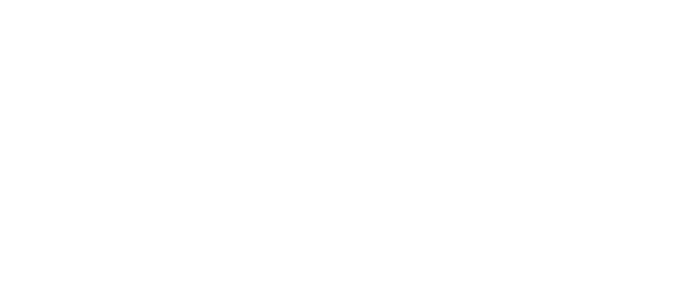
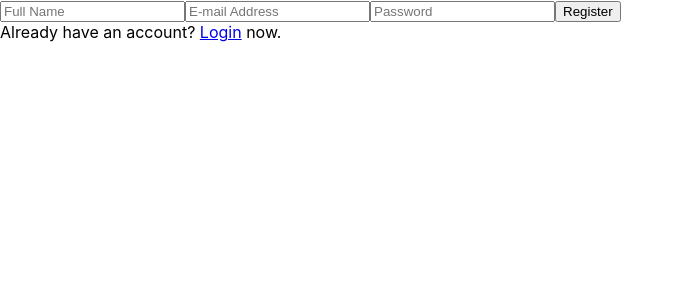
Before and after one commit to Meetapper/Meetapper-front, a React (Create React App) app: page /register in a window 1280 px wide. Before the commit this address had no page. Shown: the top 300 px of the page, without its empty margins (0-684 px from the left). Built offline with nearby package versions, Linux system fonts and the light colour scheme; no server answers; the HTML template or start-up script is replaced by a standard one.

Commit message:
basic auth works

```diff
--- a/src/App.js
+++ b/src/App.js
@@ -1,11 +1,15 @@
 import { BrowserRouter as Router, Route, Routes } from "react-router-dom";
 import LoginPage from './pages/LoginPage';
+import Register from './pages/Register';
+import Logout from './pages/Logout'
 
 function App() {
   return (
     <Router>
       <Routes>
         <Route path="/" element={<LoginPage />}/>
+        <Route path="/register" element={<Register />}/>
+        <Route path="/logout" element={<Logout />}/>
       </Routes>
     </Router>
   );
--- /dev/null
+++ b/src/Firebase.js
@@ -0,0 +1,74 @@
+// Import the functions you need from the SDKs you need
+import { initializeApp } from "firebase/app";
+import { getAnalytics } from "firebase/analytics";
+import {getAuth, signInWithPopup, signInWithEmailAndPassword,
+    createUserWithEmailAndPassword, sendPasswordResetEmail, signOut } from 'firebase/auth';
+import { getFirestore, query, getDocs, collection, where, addDoc } from "firebase/firestore";
+
+// TODO: Add SDKs for Firebase products that you want to use
+// https://firebase.google.com/docs/web/setup#available-libraries
+
+// Your web app's Firebase configuration
+// For Firebase JS SDK v7.20.0 and later, measurementId is optional
+const firebaseConfig = {
+    apiKey: "AIzaSyDKVNc8v9aLIvTz-ezKB6_H4GEjKgdx7Cs",
+    authDomain: "meetapper.firebaseapp.com",
+    projectId: "meetapper",
+    storageBucket: "meetapper.appspot.com",
+    messagingSenderId: "771946286692",
+    appId: "1:771946286692:web:55695f3a453dc184bc9971",
+    measurementId: "G-Q0D4FGWBLE"
+};
+
+// Initialize Firebase
+const app = initializeApp(firebaseConfig);
+const analytics = getAnalytics(app);
+const auth = getAuth(app);
+const db = getFirestore(app);
+const logInWithEmailAndPassword = async (email, password) => {
+    try {
+        await signInWithEmailAndPassword(auth, email, password);
+    } catch (err) {
+        console.error(err);
+        alert(err.message);
+    }
+};
+
+const registerWithEmailAndPassword = async (name, email, password) => {
+    try {
+        const res = await createUserWithEmailAndPassword(auth, email, password);
+        const user = res.user;
+        await addDoc(collection(db, "users"), {
+            uid: user.uid,
+            name,
+            authProvider: "local",
+            email,
+        });
+    } catch (err) {
+        console.error(err);
+        alert(err.message);
+    }
+};
+
+const sendPasswordReset = async (email) => {
+    try {
+        await sendPasswordResetEmail(auth, email);
+        alert("Password reset link sent!");
+    } catch (err) {
+        console.error(err);
+        alert(err.message);
+    }
+};
+
+const logout = () => {
+    signOut(auth);
+};
+
+export {
+    auth,
+    db,
+    logInWithEmailAndPassword,
+    registerWithEmailAndPassword,
+    sendPasswordReset,
+    logout,
+};
--- a/src/pages/LoginPage.jsx
+++ b/src/pages/LoginPage.jsx
@@ -1,11 +1,50 @@
-import React from "react";
-
-const LoginPage = () => {
-  return (
-    <h1>
-      LOGIN
-    </h1>
-  );
+import React, { useEffect, useState } from "react";
+import { Link, useNavigate } from "react-router-dom";
+import { auth, logInWithEmailAndPassword } from "../Firebase.js";
+import { useAuthState } from "react-firebase-hooks/auth";
+function LoginPage() {
+    const [email, setEmail] = useState("");
+    const [password, setPassword] = useState("");
+    const [user, loading, error] = useAuthState(auth);
+    const navigate = useNavigate();
+    useEffect(() => {
+        if (loading) {
+            // maybe trigger a loading screen
+            return;
+        }
+        if (user) navigate("/dashboard");
+    }, [user, loading]);
+    return (
+        <div className="login">
+            <div className="login__container">
+                <input
+                    type="text"
+                    className="login__textBox"
+                    value={email}
+                    onChange={(e) => setEmail(e.target.value)}
+                    placeholder="E-mail Address"
+                />
+                <input
+                    type="password"
+                    className="login__textBox"
+                    value={password}
+                    onChange={(e) => setPassword(e.target.value)}
+                    placeholder="Password"
+                />
+                <button
+                    className="login__btn"
+                    onClick={() => logInWithEmailAndPassword(email, password)}
+                >
+                    Login
+                </button>
+                <div>
+                    <Link to="/reset">Forgot Password</Link>
+                </div>
+                <div>
+                    Don't have an account? <Link to="/register">Register</Link> now.
+                </div>
+            </div>
+        </div>
+    );
 }
-
 export default LoginPage;
--- /dev/null
+++ b/src/pages/Logout.jsx
@@ -0,0 +1,6 @@
+import React from "react";
+import {logout} from "../Firebase";
+
+const Logout = function() { logout(); }
+
+export default Logout;
--- /dev/null
+++ b/src/pages/Register.jsx
@@ -0,0 +1,56 @@
+import React, { useEffect, useState } from "react";
+import { useAuthState } from "react-firebase-hooks/auth";
+import { Link, useNavigate } from "react-router-dom";
+import {
+    auth,
+    registerWithEmailAndPassword,
+} from "../Firebase.js";
+function Register() {
+    const [email, setEmail] = useState("");
+    const [password, setPassword] = useState("");
+    const [name, setName] = useState("");
+    const [user, loading, error] = useAuthState(auth);
+    const history = useNavigate();
+    const register = () => {
+        if (!name) alert("Please enter name");
+        registerWithEmailAndPassword(name, email, password);
+    };
+    useEffect(() => {
+        if (loading) return;
+        if (user) history.replace("/dashboard");
+    }, [user, loading]);
+    return (
+        <div className="register">
+            <div className="register__container">
+                <input
+                    type="text"
+                    className="register__textBox"
+                    value={name}
+                    onChange={(e) => setName(e.target.value)}
+                    placeholder="Full Name"
+                />
+                <input
+                    type="text"
+                    className="register__textBox"
+                    value={email}
+                    onChange={(e) => setEmail(e.target.value)}
+                    placeholder="E-mail Address"
+                />
+                <input
+                    type="password"
+                    className="register__textBox"
+                    value={password}
+                    onChange={(e) => setPassword(e.target.value)}
+                    placeholder="Password"
+                />
+                <button className="register__btn" onClick={register}>
+                    Register
+                </button>
+                <div>
+                    Already have an account? <Link to="/">Login</Link> now.
+                </div>
+            </div>
+        </div>
+    );
+}
+export default Register;
```
